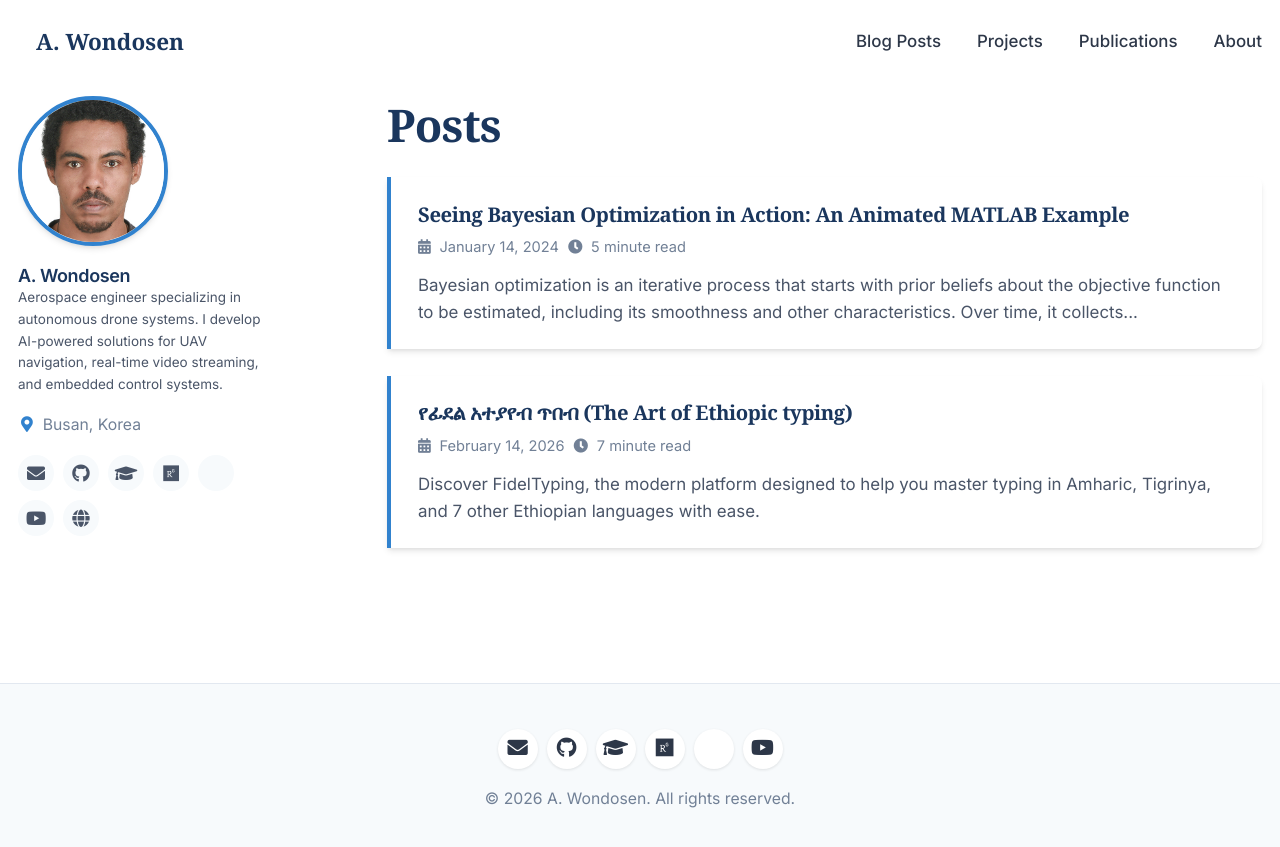
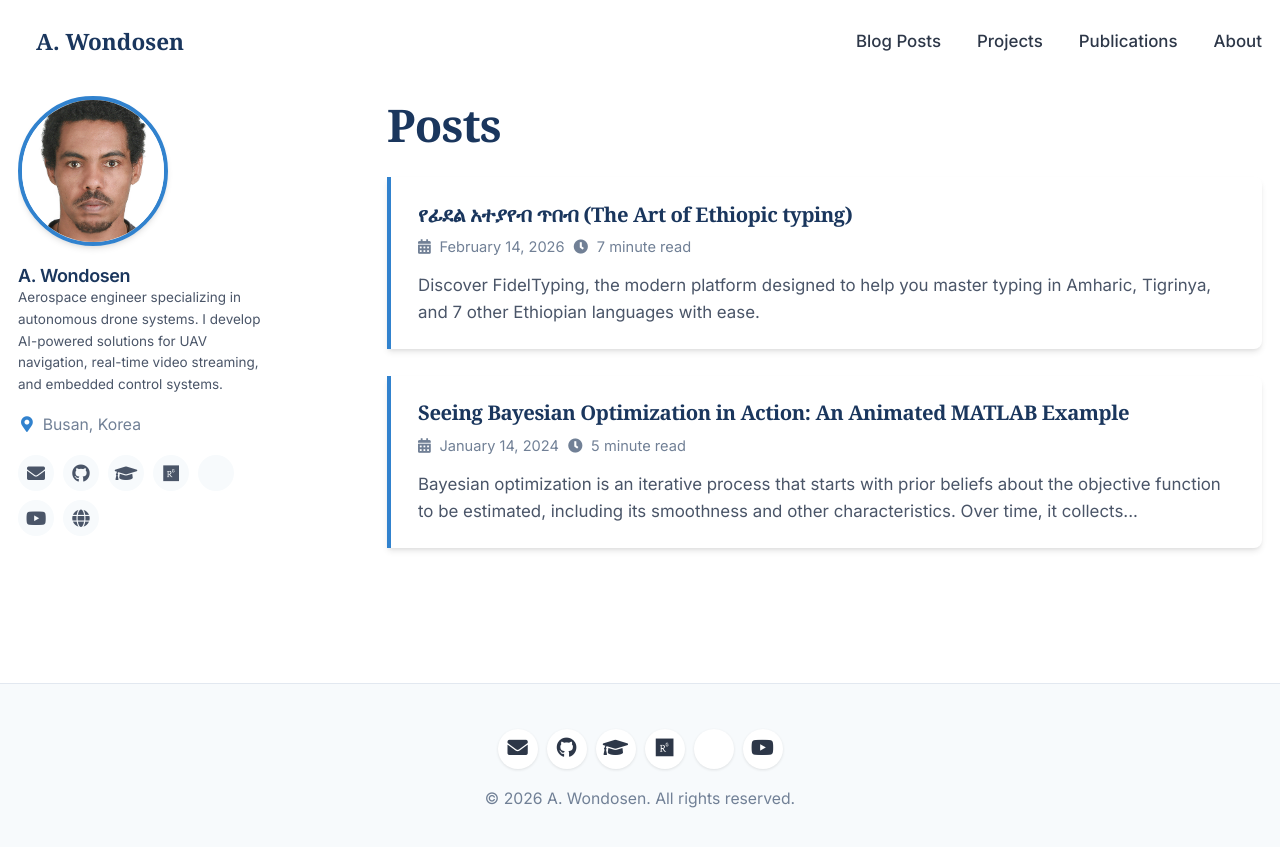
Before and after one commit to WondesenB/about, a Jekyll site: the page built from _pages/posts.md, in a window 1280 px wide. Shown: the top 847 px of the page. Built offline with Jekyll 4.4.1, drawn with Linux system fonts in a browser that asks for light colours; some web fonts are replaced.

Commit message:
Fix post ordering to ensure newest posts appear at the top

```diff
--- a/_layouts/archive.html
+++ b/_layouts/archive.html
@@ -26,7 +26,8 @@ layout: default
 
     {% if page.entries_layout == 'grid' %}
       <div class="grid__wrapper">
-        {% for post in site.posts %}
+        {% assign posts = site.posts | sort: 'date' | reverse %}
+        {% for post in posts %}
           {% include archive-single.html type="grid" %}
         {% endfor %}
       </div>
--- a/_pages/posts.md
+++ b/_pages/posts.md
@@ -10,6 +10,7 @@ author_profile: true
 
 {% include base_path %}
 
-{% for post in site.posts reversed %}
+{% assign posts = site.posts | sort: 'date' | reverse %}
+{% for post in posts %}
   {% include archive-single.html %}
 {% endfor %}
```
